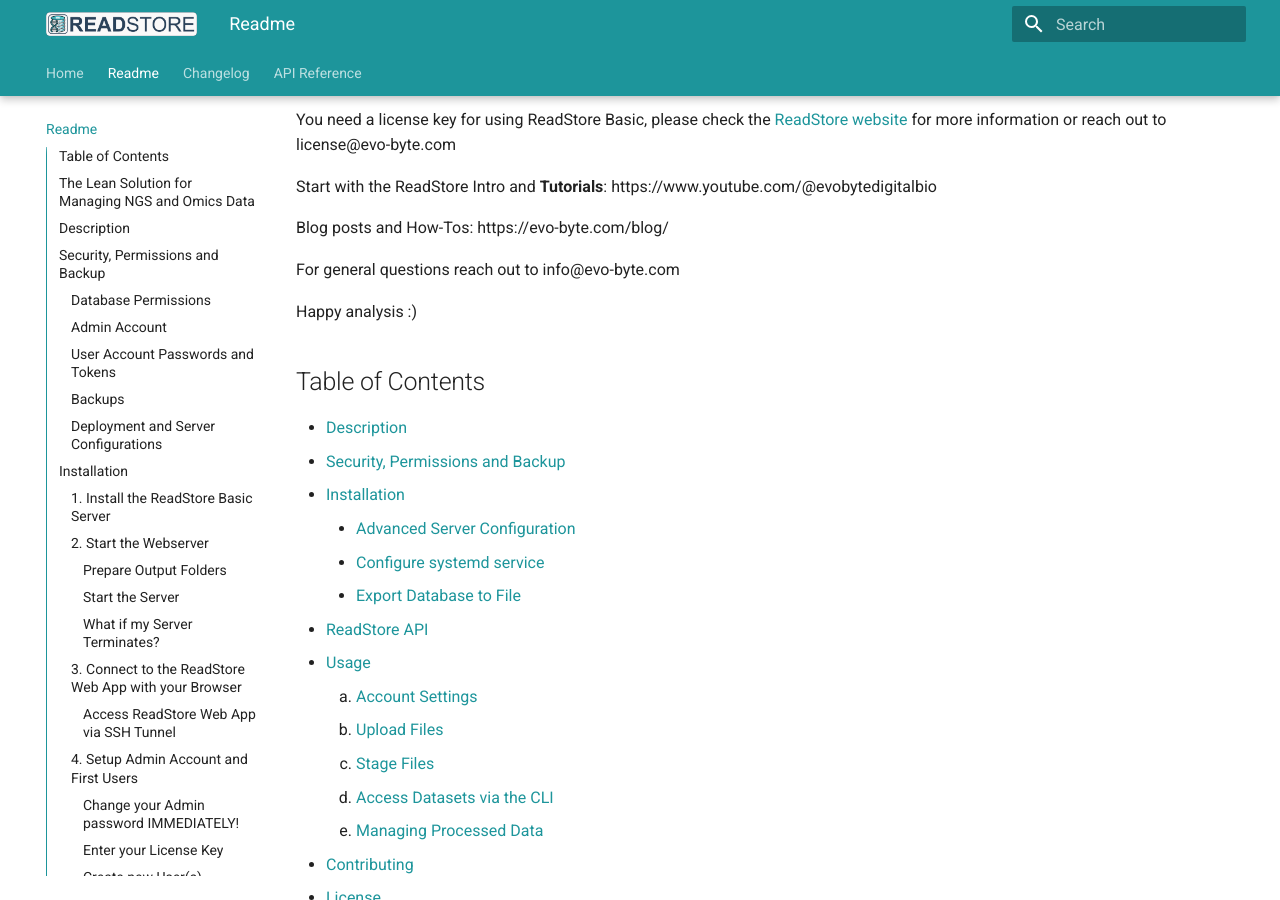
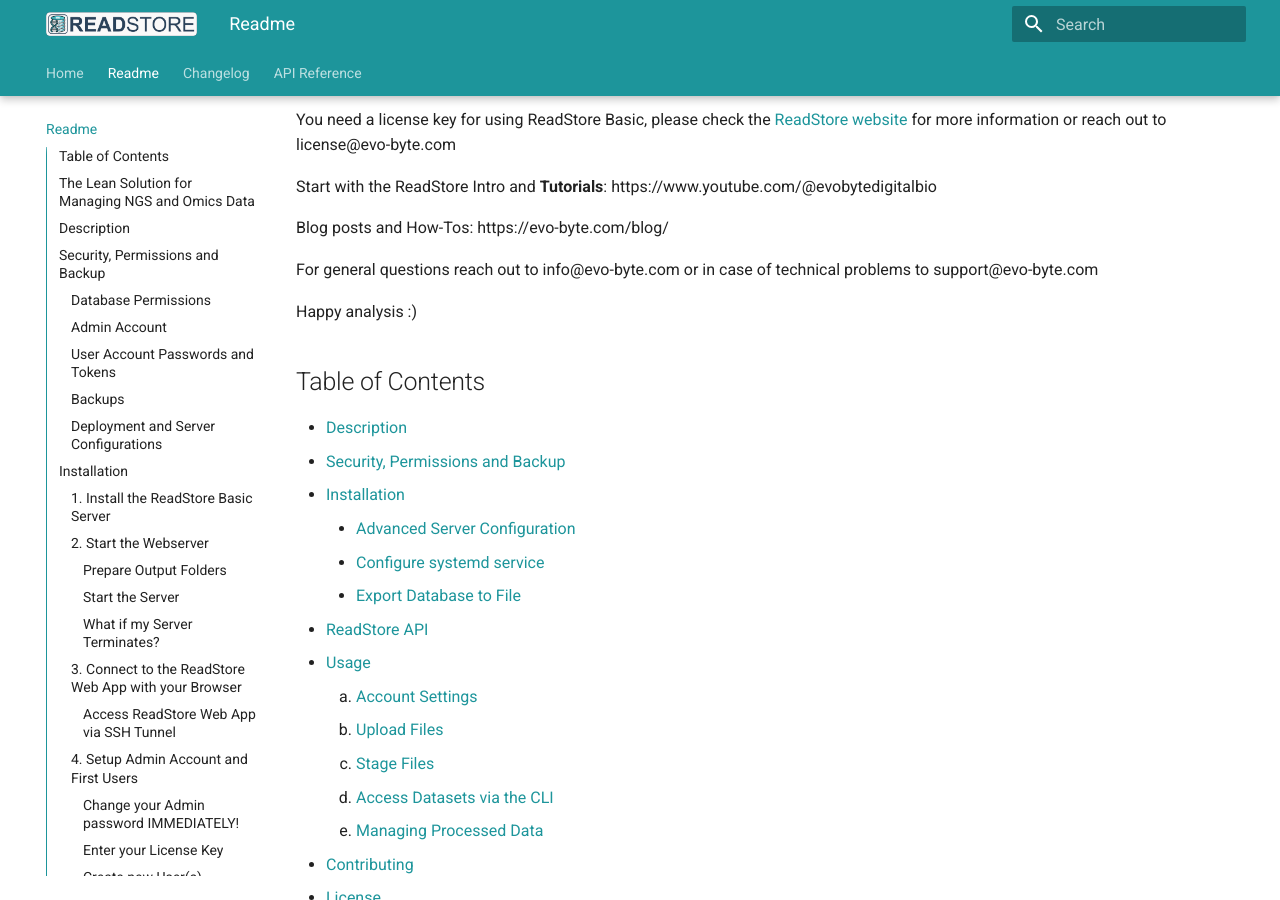
Before and after one commit to EvobyteDigitalBiology/readstore, an MkDocs documentation site: the page built from docs/readme.md, in a window 1280 px wide and 900 px high, scrolled down 331 px. Built offline with MkDocs 1.6.1 and Material for MkDocs 9.7.7, drawn with Linux system fonts in a browser that asks for light colours; some of the changed text lies outside the part shown.

Commit message:
Doc: Update

```diff
--- a/docs/readme.md
+++ b/docs/readme.md
@@ -17,7 +17,7 @@
 
 Blog posts and How-Tos: https://evo-byte.com/blog/
 
-For general questions reach out to info@evo-byte.com
+For general questions reach out to info@evo-byte.com or in case of technical problems to support@evo-byte.com
 
 Happy analysis :)
 
```
Also changed, not shown: other parts of docs/readme.md (+1 -1 lines).
